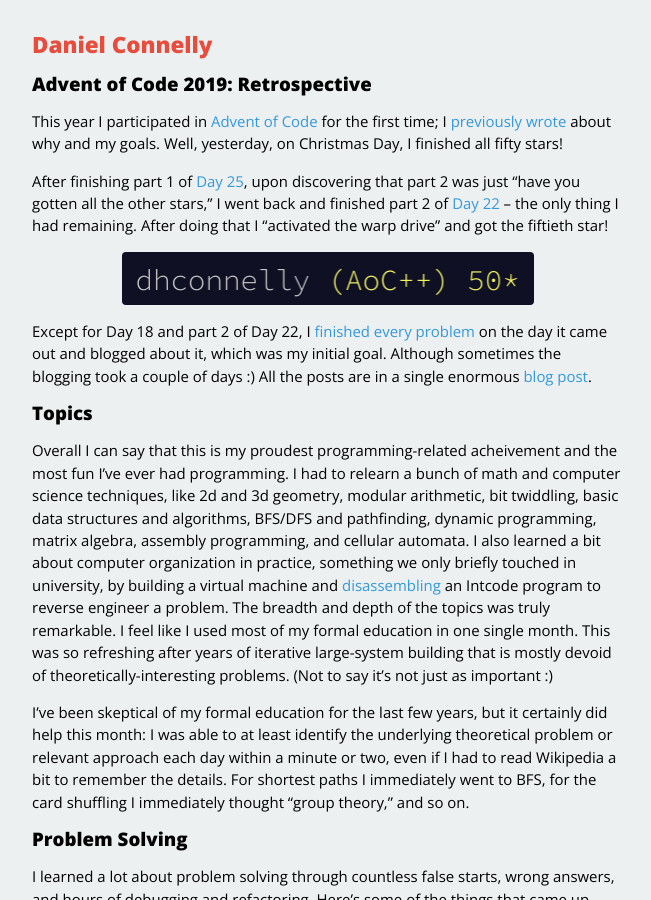
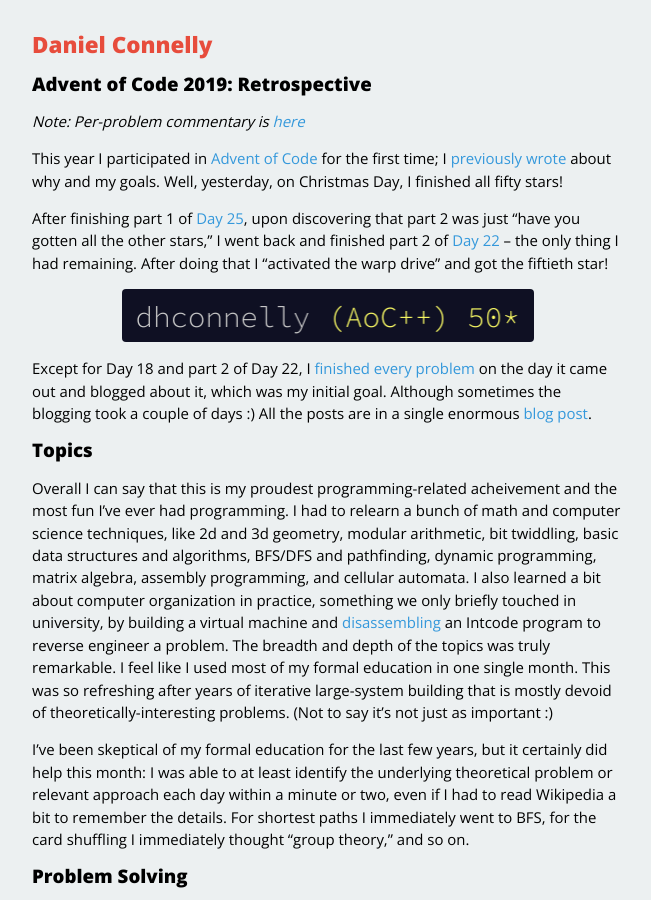
Before and after one commit to dhconnelly/dhconnelly.github.io, a Jekyll site: the page built from _posts/2019-12-27-advent-2019-retro.md, in a window 1280 px wide and 900 px high. Shown: the whole window, without its empty margins (312-963 px from the left). Built offline with Jekyll 4.4.1, drawn with Linux system fonts in a browser that asks for light colours.

Commit message:
Update 2019-12-27-advent-2019-retro.md

```diff
--- a/_posts/2019-12-27-advent-2019-retro.md
+++ b/_posts/2019-12-27-advent-2019-retro.md
@@ -4,6 +4,8 @@ title: "Advent of Code 2019: Retrospective"
 date: 2019-12-27
 permalink: /advent-of-code-2019-retrospective.html
 ---
+
+*Note: Per-problem commentary is [here](/advent-of-code-2019-commentary.html)*
 
 This year I participated in [Advent of
 Code](https://adventofcode.com/2019) for the first time; I
```
